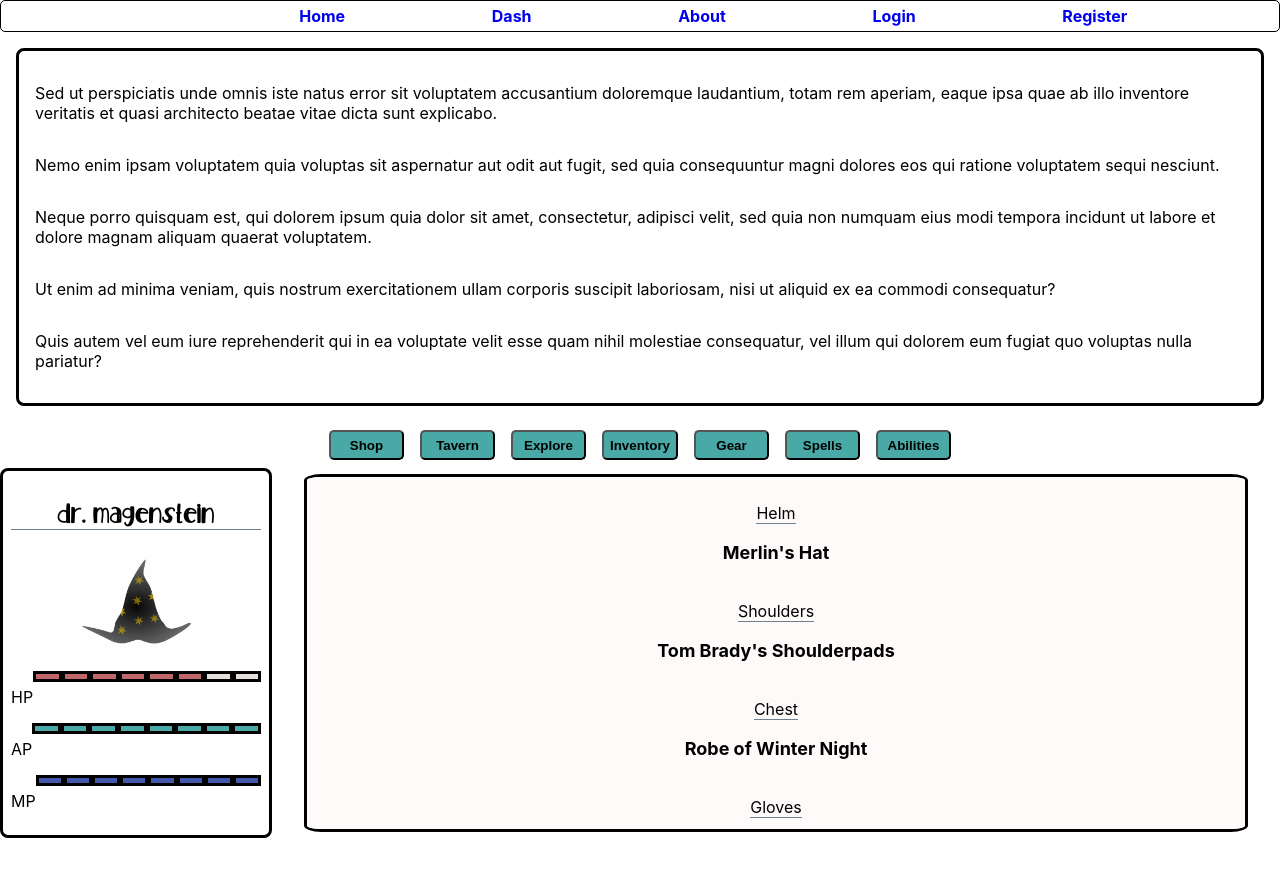
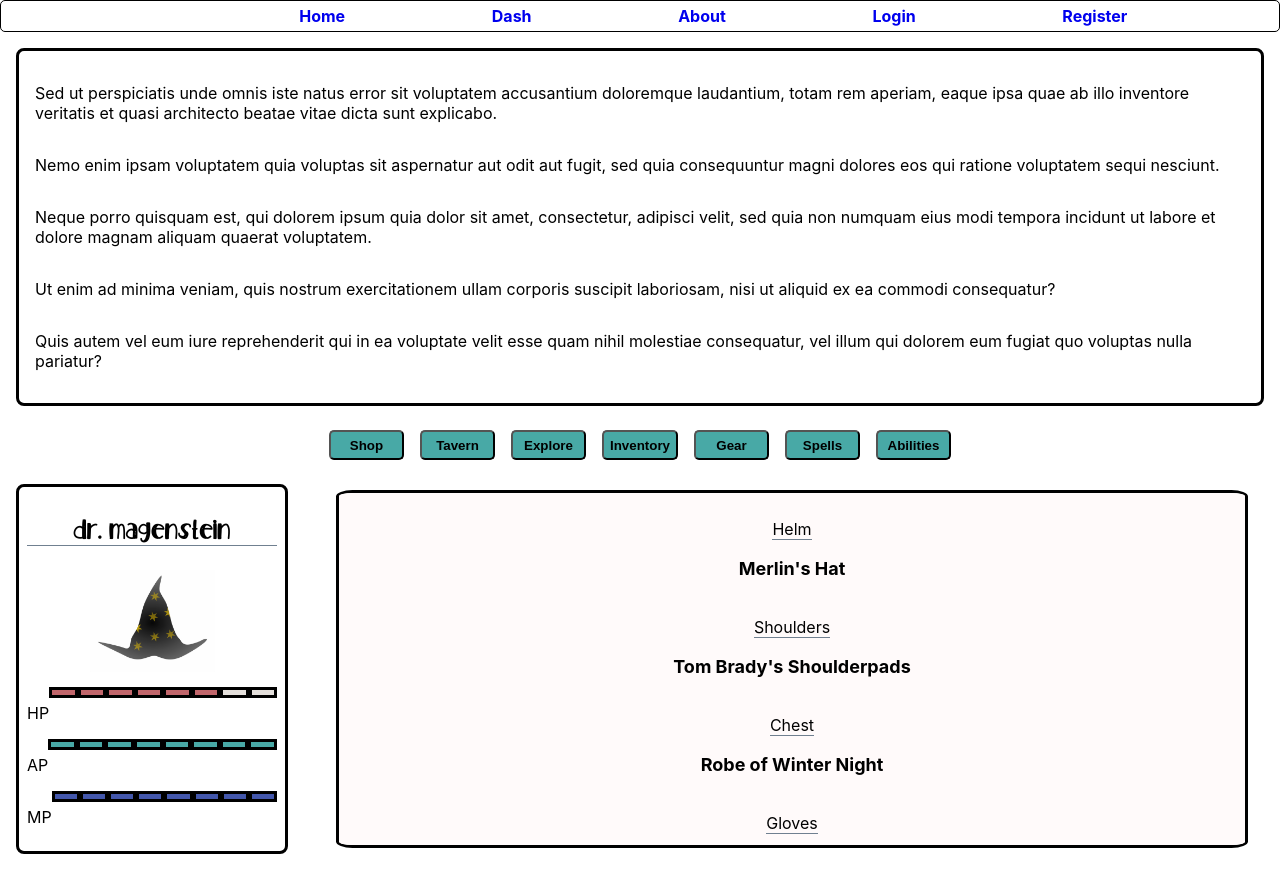
Before and after one commit to Nvlt/endless_encounters_client, a React (Create React App) app: page /main in a window 1280 px wide. Before the commit the page ends 838 px from the top, so only its background shows below. Built offline with nearby package versions, Linux system fonts and the light colour scheme.

Commit message:
marginsss

```diff
--- a/src/components/DashBoardComponents/CharacterStatCard/Character.css
+++ b/src/components/DashBoardComponents/CharacterStatCard/Character.css
@@ -68,3 +68,9 @@
     font-family: "Straw";
     src: url("../../../assets/fonts/Nelship.ttf")
 }
+
+@media all and (min-width: 600px){
+    .statBody{
+        margin: 1rem;
+    }
+}
--- a/src/components/DashBoardComponents/DashboardMain/Dash.css
+++ b/src/components/DashBoardComponents/DashboardMain/Dash.css
@@ -36,3 +36,9 @@
     display: flex;
     flex-wrap: wrap;
 }
+
+@media all and (min-width: 600px){
+    .scrollBox{
+        margin: 1rem;
+    }
+}
```
